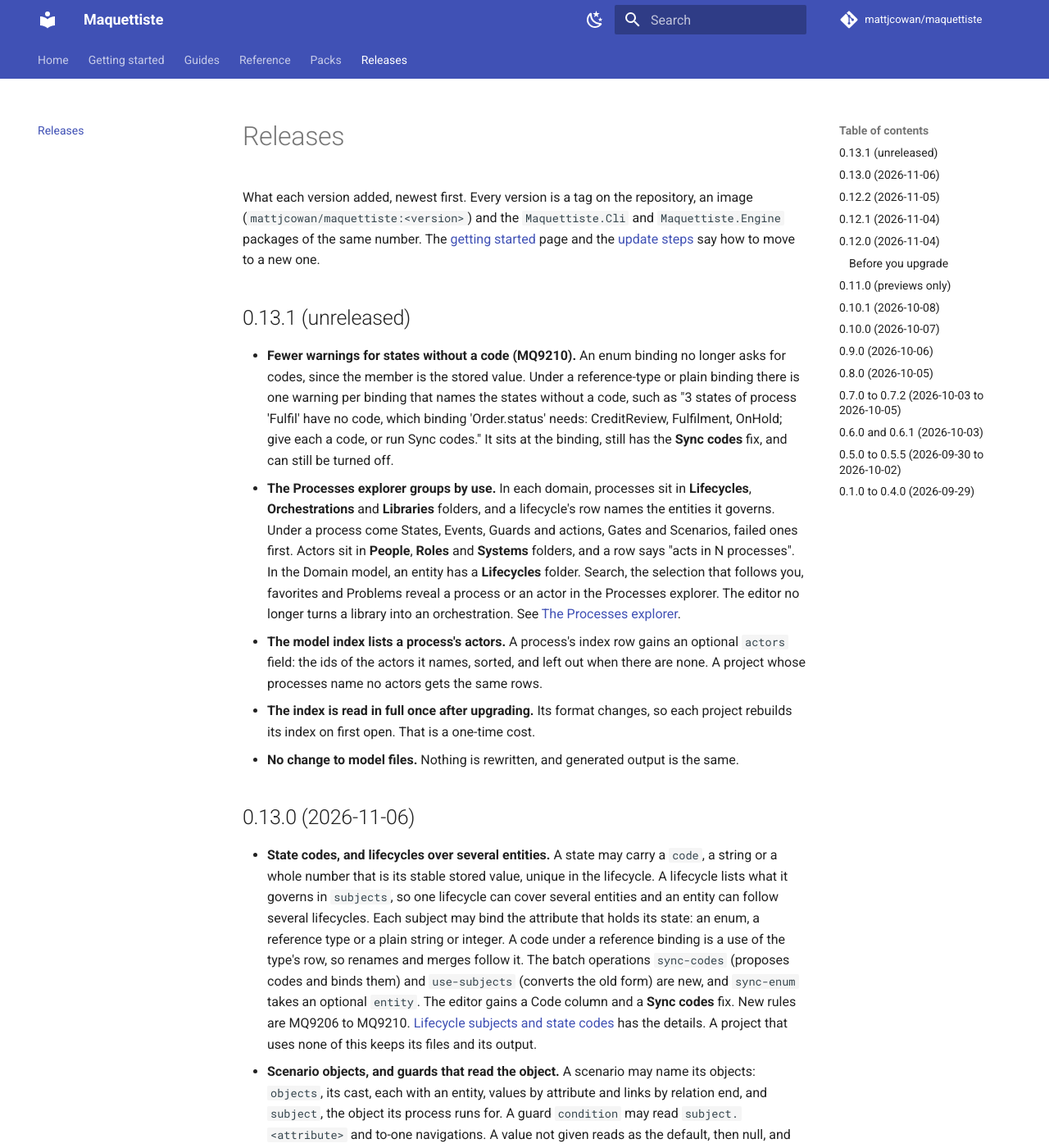
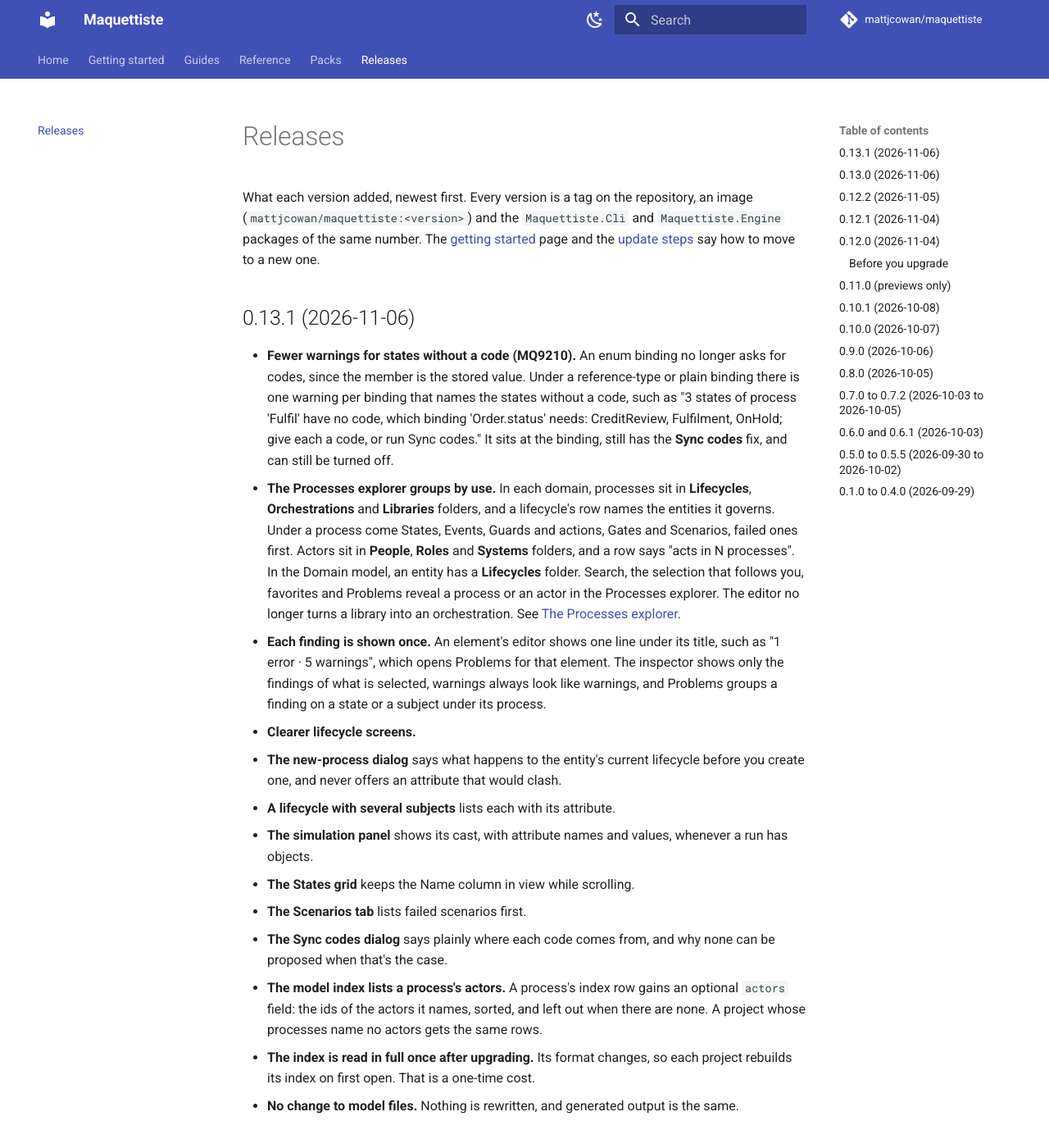
Before and after one commit to mattjcowan/maquettiste, an MkDocs documentation site: the page built from docs/releases.md, in a window 1280 px wide and 1400 px high. Shown: the whole window at 82% size. Built offline with MkDocs 1.6.1 and Material for MkDocs 9.7.7, drawn with Linux system fonts in a browser that asks for light colours; comment, search, counter and statistics services are not loaded.

Commit message:
Version 0.13.1

```diff
--- a/docs/releases.md
+++ b/docs/releases.md
@@ -5,7 +5,7 @@
 [getting started](getting-started.md) page and the [update steps](getting-started.md#updating) say how to move to a new
 one.
 
-## 0.13.1 (unreleased)
+## 0.13.1 (2026-11-06)
 
 - **Fewer warnings for states without a code (MQ9210).** An enum binding no longer asks for codes, since the member is the
   stored value. Under a reference-type or plain binding there is one warning per binding that names the states without a
@@ -18,6 +18,17 @@
   row says "acts in N processes". In the Domain model, an entity has a **Lifecycles** folder. Search, the selection that
   follows you, favorites and Problems reveal a process or an actor in the Processes explorer. The editor no longer turns a
   library into an orchestration. See [The Processes explorer](user-guide.md#the-processes-explorer).
+- **Each finding is shown once.** An element's editor shows one line under its title, such as "1 error · 5 warnings", which
+  opens Problems for that element. The inspector shows only the findings of what is selected, warnings always look like
+  warnings, and Problems groups a finding on a state or a subject under its process.
+- **Clearer lifecycle screens.**
+  - **The new-process dialog** says what happens to the entity's current lifecycle before you create one, and never offers
+    an attribute that would clash.
+  - **A lifecycle with several subjects** lists each with its attribute.
+  - **The simulation panel** shows its cast, with attribute names and values, whenever a run has objects.
+  - **The States grid** keeps the Name column in view while scrolling.
+  - **The Scenarios tab** lists failed scenarios first.
+  - **The Sync codes dialog** says plainly where each code comes from, and why none can be proposed when that's the case.
 - **The model index lists a process's actors.** A process's index row gains an optional `actors` field: the ids of the actors
   it names, sorted, and left out when there are none. A project whose processes name no actors gets the same rows.
 - **The index is read in full once after upgrading.** Its format changes, so each project rebuilds its index on first open.
```
Also changed, not shown: 4 other files.
